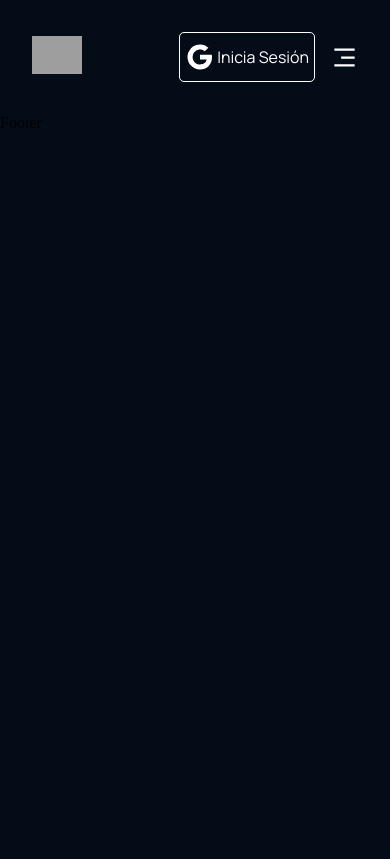
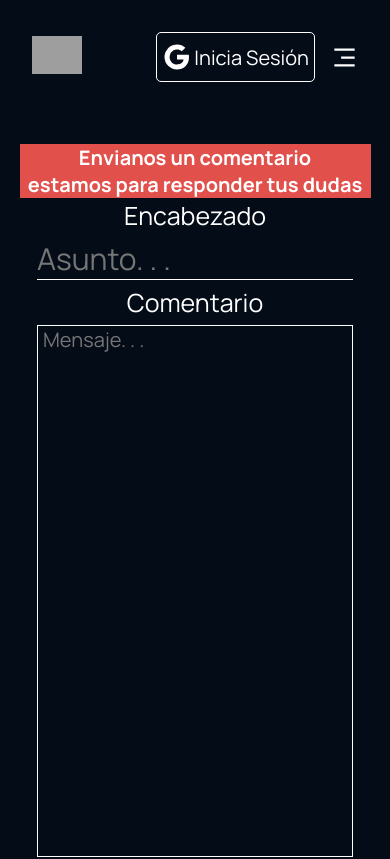
Before and after one commit to franmartin-xyz/AVE, a React (Create React App) app: page /contacto in a window 390 px wide. Shown: the top 859 px of the page. Built offline with nearby package versions, Linux system fonts and the light colour scheme; no server answers; grey boxes are pictures that could not be loaded.

Commit message:
contact page added

```diff
--- a/src/App.js
+++ b/src/App.js
@@ -1,7 +1,7 @@
 import './App.css';
 import {BrowserRouter, Routes, Route} from "react-router-dom"
 import {Navbar,Footer,AuthProtection} from "./components"
-import { Home,Galery,News } from "./pages"
+import { Home,Galery,News, Contact } from "./pages"
 function App() {
   return (
     <div>
@@ -10,6 +10,7 @@ function App() {
         <Routes>
           <Route path='/AVE/' element={<Home/>}/>
           <Route path='/galeria' element={<Galery />} />
+          <Route path='/contacto' element={<Contact/>} />
           <Route path='/noticias' element={<AuthProtection><News/></AuthProtection>}/>
         </Routes>
       <Footer/>
--- a/src/components/navbar/Navbar.jsx
+++ b/src/components/navbar/Navbar.jsx
@@ -35,6 +35,7 @@ const Navbar = () => {
           <p><Link to="/AVE">Inicio</Link></p>
           <p><Link to="/galeria">Galería 3D</Link></p>
           {isLogged && <p><Link to="/noticias">Noticias</Link></p>}
+          <p onClick={()=>setToggleMenu(false)}><Link to="/contacto">Contacto</Link></p>
         </div>
       </div>
       {!isLogged &&
@@ -55,6 +56,7 @@ const Navbar = () => {
           <p onClick={()=>setToggleMenu(false)}><Link to="/AVE">Inicio</Link></p>
           <p onClick={()=>setToggleMenu(false)}><Link to="/galeria">Galería 3D</Link></p>
          {isLogged &&  <p onClick={()=>setToggleMenu(false)}><Link to="/noticias">Noticias</Link></p>}
+         <p onClick={()=>setToggleMenu(false)}><Link to="/contacto">Contacto</Link></p>
           </div>
         </div>
         )}
--- /dev/null
+++ b/src/pages/Contact.jsx
@@ -0,0 +1,28 @@
+import React from 'react'
+import "./contact.css"
+const Contact = () => {
+    function handleSubmit(e){
+        e.preventDefault();
+        let data =new FormData(e.target)
+        console.log(data.get("subject"),data.ger("text"))
+    }
+  return (
+    <div className='contacto__cont'>
+        <div className='contacto__color'>
+            <title>Envianos un comentario</title>
+            <span>estamos para responder tus dudas</span>
+        </div>
+        <div className='wrapper__contacto'>
+            <form action="sendMsg" onSubmit={e=>handleSubmit(e)} className="form__contact">
+                <label htmlFor="subject">Encabezado</label>
+                <input type="text" name='subject' id='subject' required={true} placeholder="Asunto. . ." className="form__subject" />
+                <label htmlFor="text">Comentario</label>
+                <textarea form="sendMsg" name='text' id='text' required={true} placeholder="Mensaje. . ." className="form__message"/>
+                <button type='submit' className='form__submitBtn'>Enviar</button>
+            </form>
+        </div>
+    </div>
+  )
+}
+
+export default Contact
--- a/src/pages/Galery.jsx
+++ b/src/pages/Galery.jsx
@@ -1,13 +1,27 @@
-import React, { useState } from 'react'
-import {default as arr} from "./arr"
+import { collection, getDocs } from 'firebase/firestore';
+import React, { useEffect, useState } from 'react'
+import { db } from '../components/functions/firebase';
 import "./galery.css"
 const Galery = () => {
-  const [Array,setArray] = useState(arr);
+  const [Array,setArray] = useState([]);
   const modelRef = React.useRef();
+  const original = Array;
   function search(e){
-  const res = arr.filter((url) => {url = url.toLowerCase(); return url.includes(e.target.value.toLowerCase())})
-  setArray(res);
-  }
+    const res = Array.filter((url) => {url = url.toLowerCase(); return url.includes(e.target.value.toLowerCase())})
+    if(res.length>0 && e.target.value !== "") setArray(res); else {
+      const LogosCollection = collection(db,"logos");
+      getDocs(LogosCollection).then(
+      document  => { setArray(document.docs[0].data().urls);}
+      );
+    }
+    console.log("res>",res,"array>",Array,"original>",original)
+ }
+  useEffect(()=>{
+    const LogosCollection = collection(db,"logos");
+    getDocs(LogosCollection).then(
+      document  => { setArray(document.docs[0].data().urls);}
+    );
+  },[])
   return (
     <div className='cont'>
       <div className="form__group field">
@@ -15,11 +29,10 @@ const Galery = () => {
         <label unselectable="on" htmlFor="search" className="form__label" id="search__label">Buscar por Apellido</label>
       </div>
     <div className="Main__cont">
-      {Array.map((url)=>{
+      {Array.map((url,i)=>{
         return(
-          <div className='escudo__cont'>
+          <div className='escudo__cont'  key={i}>
           <model-viewer
-          key={url}
           class="model"
           src={url}
           alt="A rock"
--- a/src/pages/Home.jsx
+++ b/src/pages/Home.jsx
@@ -12,7 +12,6 @@ const Home = () => {
       snapshop=>{
         snapshop.docs.map((doc,i)=>{
           let datas = {...doc.data(),id:doc.id};
-          console.log(datas)
           i===0 ? setNews([datas]) : setNews(prevState=>[...prevState,datas])
         })
       }
--- a/src/pages/arr.js
+++ /dev/null
@@ -1,8 +0,0 @@
-
-const arr = [
-    "https://ik.imagekit.io/7smsvwxkz/v0/b/websiteave-c6330.appspot.com/o/Escudo_01_Zuber.glb?alt=media&token=084559b8-948d-44bb-88cc-aac1ad84db68",
-    "https://ik.imagekit.io/7smsvwxkz/v0/b/websiteave-c6330.appspot.com/o/Escudo_03_Favre%20Chippis.glb?alt=media&token=788b2ab2-f922-40b8-8d1d-d4f3fd900942",
-    "https://ik.imagekit.io/7smsvwxkz/v0/b/websiteave-c6330.appspot.com/o/Escudo_02_Favre%20Saint-gingolph.glb?alt=media&token=368caf9c-36c8-4bf7-9026-af997e3ce993"
-  ];
-
-  export default arr
--- /dev/null
+++ b/src/pages/contact.css
@@ -0,0 +1,120 @@
+.contacto__cont{
+    display: flex;
+    justify-content: center;
+    flex-direction: row;
+    align-items: flex-start;
+    padding: 30px;
+    height: 90%;
+    width: 100%;
+}
+
+.contacto__color{
+    width: 40vw;
+    height: 90vh;
+    background-color: var(--color-secondary);
+    display: flex;
+    flex-direction: column;
+    color: white;
+    font-family: var(--font-family);
+    font-size: 25px;
+    font-weight: 700;
+    text-align: center;
+}
+.contacto__color title, span{
+    display: inline;
+}
+.wrapper__contacto{
+    height: 85.7vh;
+    width: 60vw;
+}
+.form__contact{
+    display: flex;
+    flex-direction: column;
+    justify-content: start;
+    align-items: center;
+    gap:5px;
+    width: 100%;
+    height: 100%;
+}
+
+.form__contact label{
+    color: white;
+    display: inline;
+    font-family: var(--font-family);
+    font-size: 25px;
+}
+.form__message{
+    width: 90%;
+    min-height: 70%;
+    max-height: 90%;
+    font-size: 20px;
+    font-family: var(--font-family);
+    background: transparent;
+    border: 1px solid white;
+    color: white;
+    resize: none;
+    transition: 0.2s;
+}
+.form__message::placeholder{
+    text-indent: 5px;
+}
+.form__message:focus{
+    outline: 0;
+    border: none;
+    text-decoration-line: underline;
+    transition: 0.4s;
+}
+.form__subject{
+    border: none;
+    width: 90%;
+    font-size: 30px;
+    font-family: var(--font-family);
+    background: transparent;
+    border-bottom: 1px solid white;
+    color: white;
+    transition: 0.2s;
+
+}
+.form__subject:focus{
+    border: none;
+    outline: 0;
+    transition: 0.4s;
+}
+.form__submitBtn{
+    border: none;
+    font-family: var(--font-family);
+    background: transparent;
+    color: white;
+    border: 1px solid white;
+    border-radius: 5px;
+    transition: 0.2s;
+    cursor: pointer;
+    width: 100px;
+    height: 5vh;
+}
+
+.form__submitBtn:hover{
+    scale: 1.2;
+    transition: 0.4s;
+}
+
+@media screen and (max-width: 1000px) {
+    .contacto__cont{
+        flex-direction: column;
+        align-items: center;
+        justify-content: center;
+    }
+    .contacto__color{
+        width: 90vw;
+        height: fit-content;
+    }
+    .wrapper__contacto{
+        min-height: 90vh;
+        max-height: fit-content;
+        width: 90vw;
+    }
+    .contacto__color title, span{
+        font-size: 20px;
+    }
+
+}
--- a/src/pages/galery.css
+++ b/src/pages/galery.css
@@ -107,20 +107,13 @@ font-family: var(--font-family);
 
 @media screen and (max-width: 650px){
     .model{
-        width: 50vw;
+        width: 80vw;
         height: 50vh;
         transition: width 0.5s;
     }
 }
 @media screen and (min-width: 750px){
-    .model{
-        width: 33vw;
-        height: 50vh;
-        transition: width 0.5s;
-    }
-    .Main__cont{
-        flex-direction: row;
-    }
+
 }
 @media screen and (min-width: 1200px){
     .model{
@@ -128,4 +121,7 @@ font-family: var(--font-family);
         height: 50vh;
         transition: width 0.5s;
     }
+  .Main__cont{
+      flex-direction: row;
+  }
 }
--- a/src/pages/index.js
+++ b/src/pages/index.js
@@ -1,3 +1,4 @@
 export { default as Home} from "./Home"
 export { default as News} from "./News"
 export { default as Galery} from "./Galery"
+export { default as Contact } from "./Contact"
```
